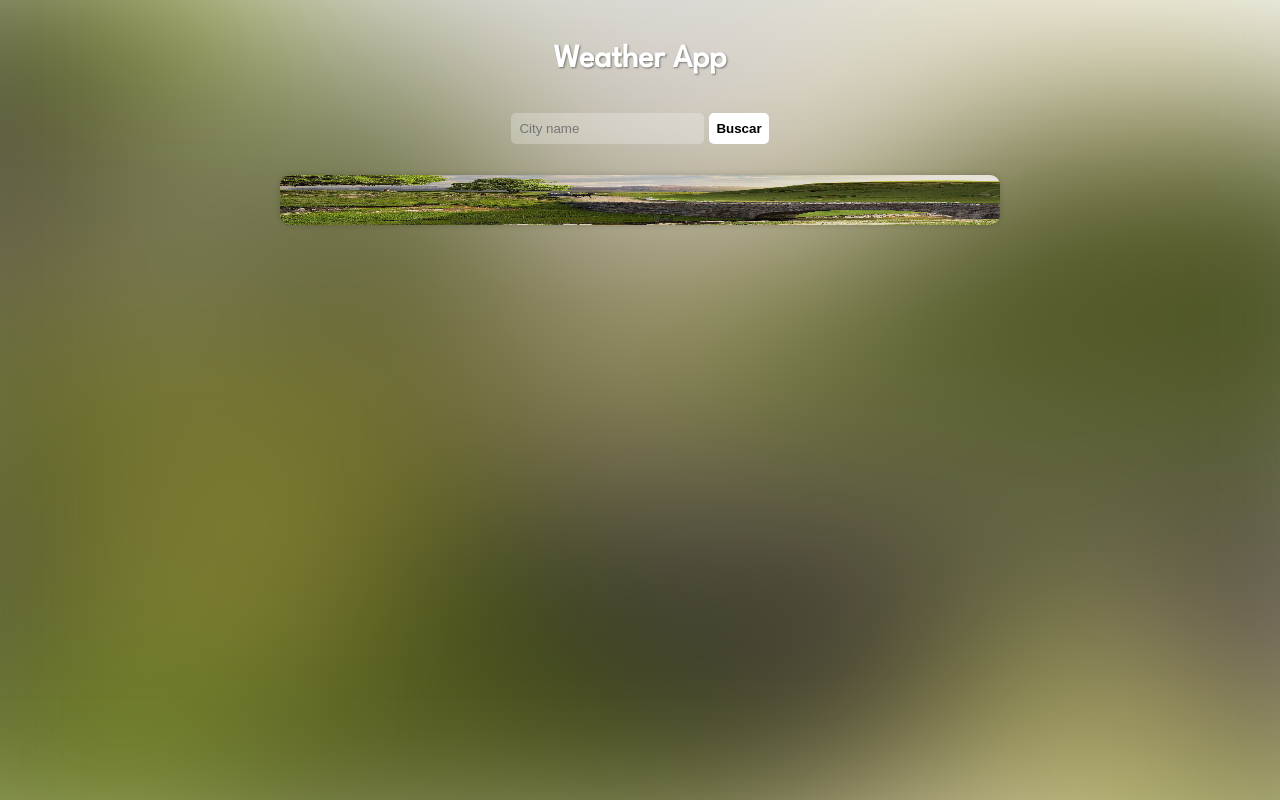
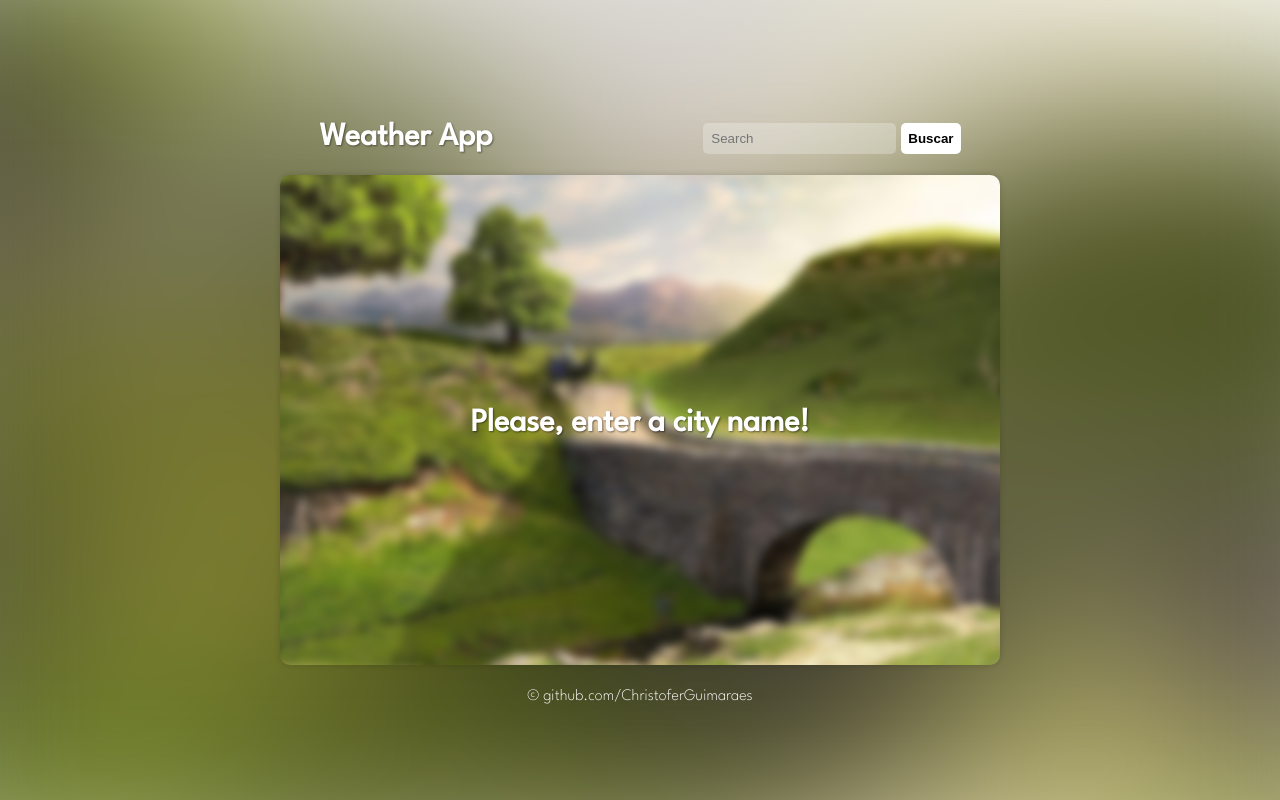
Before and after one commit to ChristoferGuimaraes/previsao-do-tempo, a React (Vite) app: page / in a window 1280 px wide. Built offline with nearby package versions, Linux system fonts and the light colour scheme.

Commit message:
loading to forecast info an more css

```diff
--- a/package.json
+++ b/package.json
@@ -8,11 +8,13 @@
     "preview": "vite preview"
   },
   "dependencies": {
+    "@emotion/react": "^11.8.2",
     "axios": "^0.26.0",
     "moment": "^2.29.1",
     "react": "^17.0.2",
     "react-dom": "^17.0.2",
-    "react-icons": "^4.3.1"
+    "react-icons": "^4.3.1",
+    "react-spinners": "^0.11.0"
   },
   "devDependencies": {
     "@types/react": "^17.0.33",
--- a/src/assets/styles/App.css
+++ b/src/assets/styles/App.css
@@ -13,11 +13,26 @@ body {
   font-family: "League Spartan", sans-serif;
 }
 
+a:link,
+a:visited,
+a:hover,
+a:active {
+  color: #fff;
+  text-decoration: none;
+}
+
 ul {
   list-style-type: none;
   flex-direction: row;
   display: flex;
+}
 
+footer {
+  display: flex;
+  justify-content: center;
+  margin-top: 535px;
+  color: #fff;
+  font-weight: 200;
 }
 
 .app-container {
@@ -29,25 +44,32 @@ ul {
   flex-direction: column;
 }
 
+.title-input-btn-container {
+  display: flex;
+  justify-content: center;
+  margin-top: 123px;
+  width: 100%;
+  text-align: center;
+}
+
 .title-app {
   display: flex;
   justify-content: center;
-  margin-top: 45px;
   color: #fff;
   text-shadow: 1px 1px 2px rgba(0, 0, 0, 0.432);
+  margin-right: 211px;
 }
 
 .main-container {
   max-width: 720px;
-  max-height: 450px;
   width: 100%;
+  height: 440px;
   left: 50%;
   text-align: center;
   border-radius: 10px;
   margin-top: 50px;
   color: #fff;
-  text-shadow: 1px 1px 2px rgba(0, 0, 0, 0.432);
-  display: inline-block;
+  text-shadow: 1px 1px 2px rgba(0, 0, 0, 0.479);
   position: fixed;
   transform: translateX(-50%);
   overflow: hidden;
@@ -62,9 +84,9 @@ ul {
   position: absolute;
   left: 50%;
   transform: translateX(-50%);
-  filter: blur(4px);
   filter: brightness(90%);
   border-radius: 7px;
+  filter: blur(4px);
 }
 
 .img-holder {
@@ -95,9 +117,6 @@ ul {
 
 .btn-input-container {
   display: inline-flex;
-  justify-content: center;
-  margin-top: 39px;
-  position: relative;
 }
 
 .input-search > input {
@@ -106,8 +125,12 @@ ul {
   border-radius: 5px;
   margin-right: 5px;
   background-color: rgba(255, 255, 255, 0.26);
-  color: #fff;
+  color: rgb(0, 0, 0);
   outline: none;
+}
+
+.input-search > input:focus {
+  box-shadow: 0px 0px 3px rgb(255, 255, 255);
 }
 
 .btn-input-container > button {
@@ -119,10 +142,15 @@ ul {
   cursor: pointer;
 }
 
+.btn-input-container > button:hover {
+  background-color: rgb(97, 97, 97);
+  color: #fff;
+}
+
 .main-info-container {
   display: flex;
   justify-content: space-around;
-  padding: 0px 35px;
+  padding: 0px 21px;
   padding-top: 25px;
 }
 
@@ -146,6 +174,10 @@ ul {
   position: relative;
 }
 
+.forecast-temp {
+  font-size: 21px;
+}
+
 .daily-details-container {
   display: flex;
   margin-top: 30px;
@@ -159,14 +191,13 @@ ul {
   display: flex;
   margin-left: 12.5%;
   max-width: 75%;
-
 }
 
 .details-container {
   display: flex;
   justify-content: space-evenly;
+  margin: 0 66px;
   margin-top: 49px;
-
 }
 
 .details-icons {
@@ -240,3 +271,11 @@ ul {
   -webkit-filter: drop-shadow(1px 1px 2px rgba(34, 34, 34, 0.6));
   filter: drop-shadow(1px 1px 2px rgba(34, 34, 34, 0.6));
 }
+
+.loading-container {
+  margin-top: 85px;
+}
+
+.initial-and-error-msg {
+  margin-top: 209px;
+}
--- a/src/components/App.tsx
+++ b/src/components/App.tsx
@@ -29,6 +29,7 @@ function App() {
   const [showDataCity, setShowDataCity] = useState<Boolean>(false);
   const [dailyContent, setDailyContent] = useState<Boolean>(true);
   const [detailsContent, setDetailsContent] = useState<Boolean>(false);
+  const [message, setMessage] = useState<String>("Please, enter a city name!");
 
   function getWeather() {
     getDataCity(city)
@@ -42,12 +43,12 @@ function App() {
         );
         mergeCityDatas["name"] = data.list[0].name;
         setCityData(mergeCityDatas);
-        console.log(data);
         setShowDataCity(true);
       })
       .catch((err) => {
         console.log(err);
         setShowDataCity(false);
+        setMessage("This city does not exist!");
       });
   }
 
@@ -85,25 +86,27 @@ function App() {
 
   return (
     <div className="app-container">
+      <div className="title-input-btn-container">
         <div className="title-app">
           <h1>Weather App</h1>
         </div>
-
         <div className="btn-input-container">
           <div className="input-search">
             <input
               type="text"
-            placeholder="City name"
+              placeholder="Search"
               onChange={(e) => setCity(e.target.value)}
             />
           </div>
           <button onClick={() => getWeather()}>Buscar</button>
         </div>
+      </div>
+
       <div className="main-container">
         <div className="img-holder">
           <Backgrounds className={"bg-image-container"} data={cityData} />
         </div>
-        {showDataCity && (
+        {showDataCity ? (
           <>
             <div className="city-data-container">
               <div className="main-info-container">
@@ -166,14 +169,14 @@ function App() {
                   </li>
                 </ul>
               </div>
-
-              {dailyContent ? (
+              {dailyContent && (
                 <div className="forecast-container-main">
                   <Forecast cityName={city} cityData={cityData} />
                 </div>
-              ) : (
+              )}
+
+              {detailsContent && (
                 <div className="details-container">
-
                   <div className="detail-content-container">
                     <span className="details-icons">
                       <FaTemperatureLow /> <span>Feels Like</span>
@@ -190,7 +193,6 @@ function App() {
                       {transformCityData(cityData?.humidity, "%")}
                     </span>
                   </div>
-
 
                   <div className="detail-content-container">
                     <span className="details-icons">
@@ -209,13 +211,21 @@ function App() {
                       {transformCityData(cityData?.speed, " m/s", 1)}{" "}
                     </span>
                   </div>
-
                 </div>
               )}
             </div>
           </>
+        ) : (
+          <div>
+            <h1 className="initial-and-error-msg">{message}</h1>
+          </div>
         )}
       </div>
+      <footer style={{ fontSize: "13px'" }}>
+        <a href="https://github.com/ChristoferGuimaraes" target="_blank">
+          &copy; github.com/ChristoferGuimaraes
+        </a>
+      </footer>
       <Backgrounds className={"bg-image"} data={cityData} />
     </div>
   );
--- a/src/components/Backgrounds/index.tsx
+++ b/src/components/Backgrounds/index.tsx
@@ -1,6 +1,6 @@
 import BackgroundImages from "../../assets/img/background-weather";
 
-export default function Backgrounds({data, className}: any) {
+export default function Backgrounds({ data, className }: any) {
   function getBackgroundWeather(): string {
     //clear sky
     if (data?.icon === "01d") {
--- a/src/components/Forecast/index.tsx
+++ b/src/components/Forecast/index.tsx
@@ -1,6 +1,7 @@
 import { useEffect, useState } from "react";
 import getForecastDataCity from "../../services/api/ForecastWeather";
 import * as moment from "moment";
+import Loading from "../Loading";
 
 interface CityData {
   icon: String;
@@ -43,10 +44,14 @@ export default function Forecast({ cityName, cityData }: any) {
   }
 
   return (
+    <>
+      {forecastWeathers ? (
         <div className="forecast-container">
           {forecastWeathers?.map((weather: any) => (
             <div key={weather.dt}>
-          <span>{moment(weather.dt_txt).format("dddd")}</span>
+              <span style={{ fontSize: "17px" }}>
+                {moment(weather.dt_txt).format("dddd")}
+              </span>
               <span>
                 {
                   <img
@@ -57,10 +62,20 @@ export default function Forecast({ cityName, cityData }: any) {
                   />
                 }
               </span>
-          <span>{transformCityData(weather.main.temp, "°C")}</span>
-          <span>{upperCaseFirstLetter(weather.weather[0].description)}</span>
+              <span className="forecast-temp">
+                {transformCityData(weather.main.temp, "°C")}
+              </span>
+              <span>
+                {upperCaseFirstLetter(weather.weather[0].description)}
+              </span>
             </div>
           ))}
         </div>
+      ) : (
+        <div>
+          <Loading />
+        </div>
+      )}
+    </>
   );
 }
--- /dev/null
+++ b/src/components/Loading/index.tsx
@@ -0,0 +1,20 @@
+import { css } from "@emotion/react";
+import ScaleLoader from "react-spinners/ScaleLoader";
+
+// Can be a string as well. Need to ensure each key-value pair ends with ;
+const override = css`
+  display: flex;
+  justify-content: center;
+  flex-direction: collum;
+  border-color: #fff;
+`;
+
+function LoadingComponent() {
+  return (
+    <div className= "loading-container">
+      <ScaleLoader color="#fff" css={override} height={35} width={4} radius={2} margin={2} />
+    </div>
+  );
+}
+
+export default LoadingComponent;
```
Also changed, not shown: 1 other file (tests, documents, lock files or other folders). Lines whose indentation alone changed are shown as unchanged.
